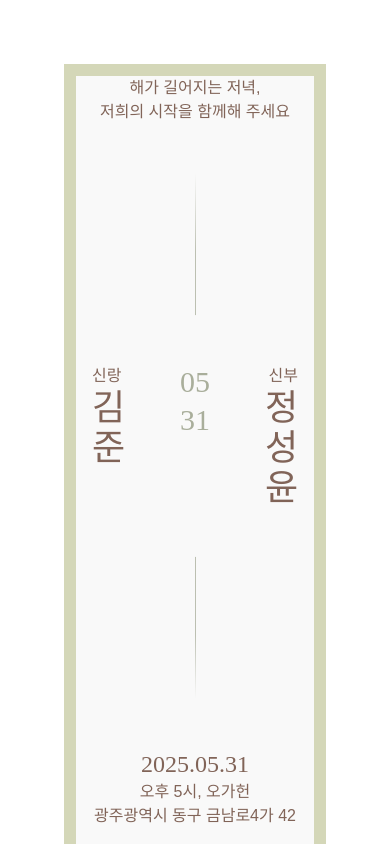
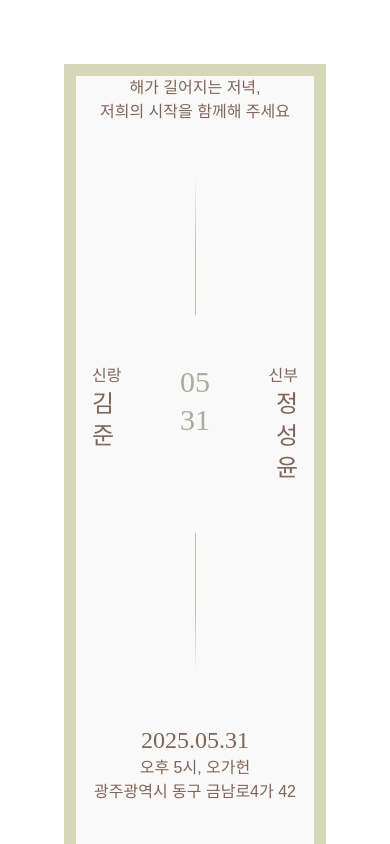
Before and after one commit to ryjn/wedding-inv, a React (Vite) app: page / in a window 390 px wide. Shown: the top 844 px of the page. Built offline with nearby package versions, Linux system fonts and the light colour scheme.

Commit message:
font sizing

```diff
--- a/src/components/sections/Home.jsx
+++ b/src/components/sections/Home.jsx
@@ -19,7 +19,7 @@ export const Home = () => {
       <div className="w-full px-4 flex flex-row justify-between">
         <div className="flex-1 text-left">
           <h3 className="text-base font-sansKR">신랑</h3>
-          <h1 className="name text-4xl md:text-5xl font-nanum">김준</h1>
+          <h1 className="name text-2xl md:text-5xl font-nanum">김준</h1>
         </div>
         <div className="flex-1 text-center">
           <h3 className="date text-3xl">05</h3>
@@ -28,7 +28,7 @@ export const Home = () => {
         </div>
         <div className="flex-1 text-right">
           <h3 className="text-base font-sansKR">신부</h3>
-          <h1 className="name text-4xl md:text-5xl font-nanum">정성윤</h1>
+          <h1 className="name text-2xl md:text-5xl font-nanum">정성윤</h1>
         </div>
       </div>
       <img src={BottomLine} className="p-6 w-auto h-48 md:h-64" />
```
